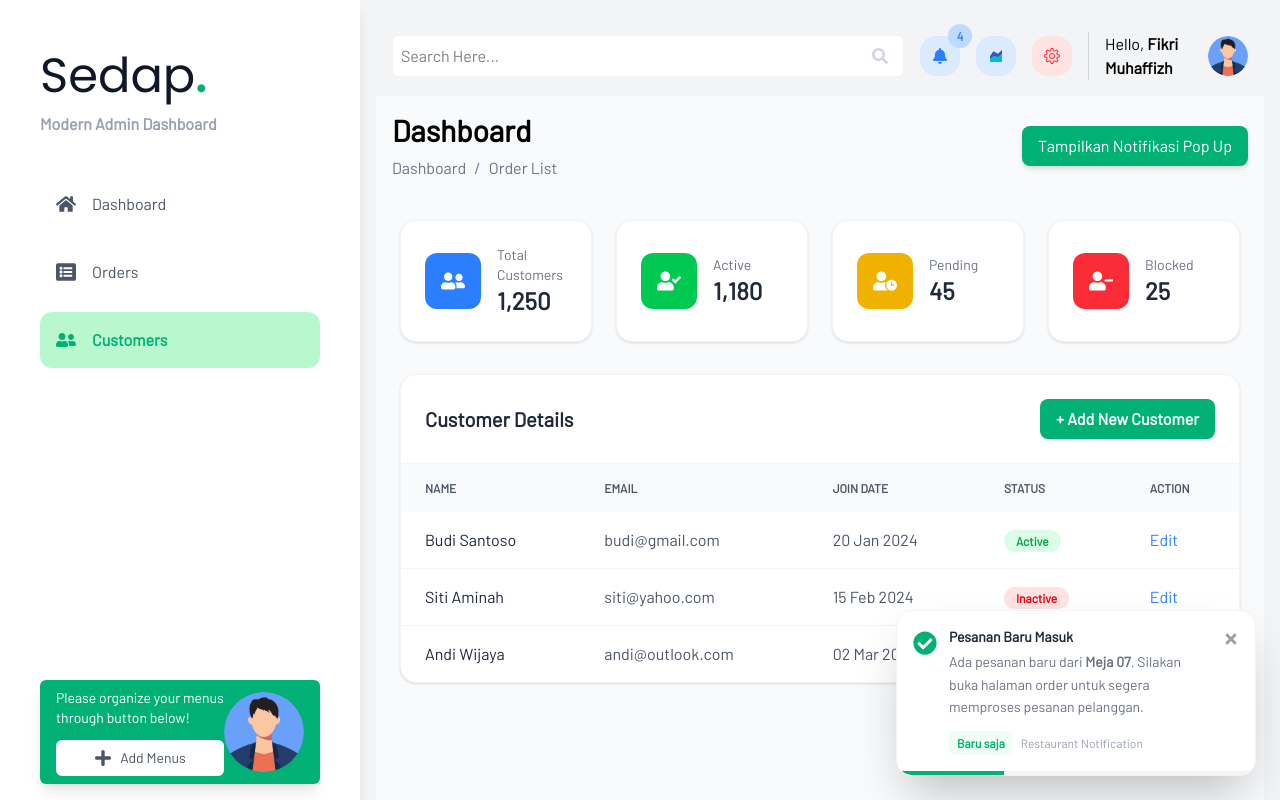
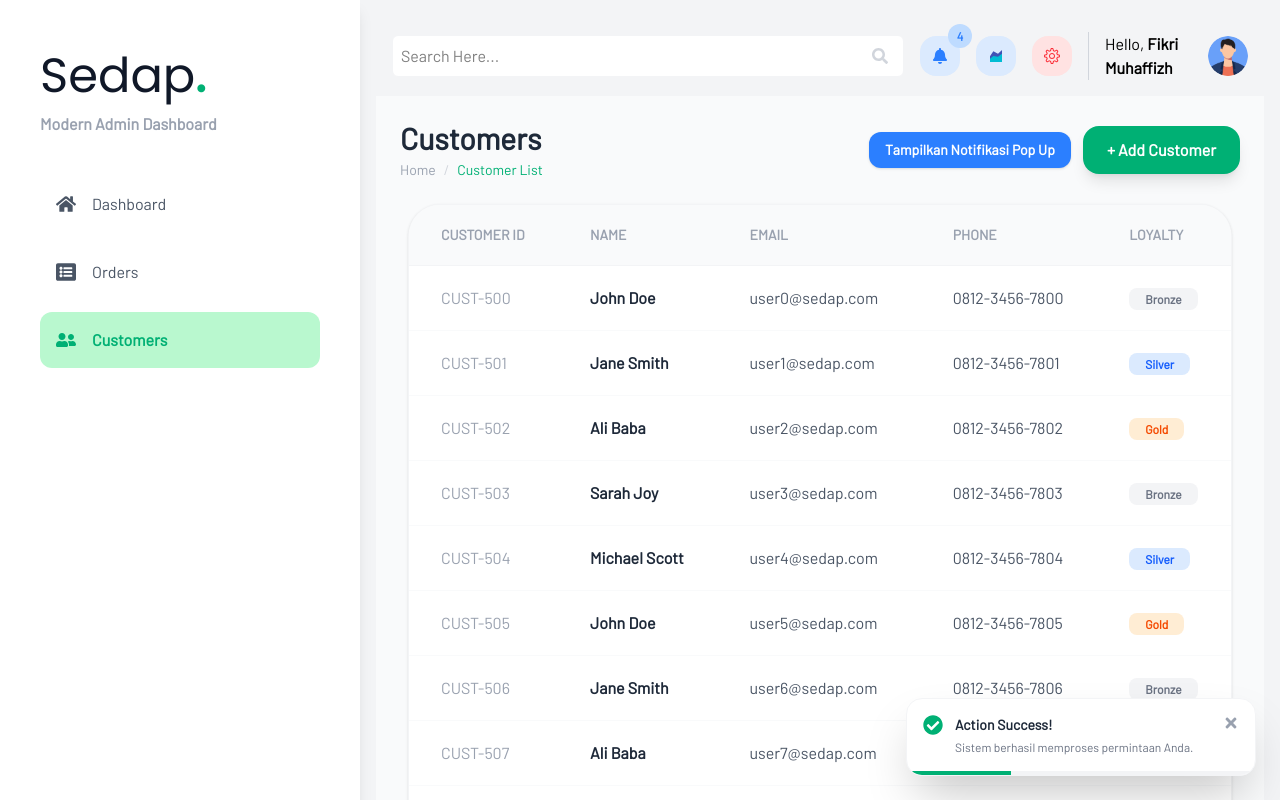
Before and after one commit to neyzapcr/prak_pfl, a React (Vite) app: page /customers in a window 1280 px wide. Both pictures are taken after a click on the button "Tampilkan Notifikasi Pop Up". Shown: the top 800 px of the page. Built offline with nearby package versions, Linux system fonts and the light colour scheme.

Commit message:
pertemuan 6 part 3 yang latihan belum

```diff
--- a/src/components/PageHeader.jsx
+++ b/src/components/PageHeader.jsx
@@ -1,129 +1,69 @@
-import { useEffect, useState } from "react";
+import React, { useEffect, useState } from "react";
 import { FaCheckCircle, FaTimes } from "react-icons/fa";
 
-export default function PageHeader() {
+export default function PageHeader({ title = "Dashboard", breadcrumb = "Home", children }) {
   const [showToast, setShowToast] = useState(false);
+  const breadcrumbs = Array.isArray(breadcrumb) ? breadcrumb : [breadcrumb];
 
   const handleShowToast = () => {
     setShowToast(false);
-
-    setTimeout(() => {
-      setShowToast(true);
-    }, 50);
+    setTimeout(() => setShowToast(true), 50);
   };
 
   useEffect(() => {
     if (showToast) {
-      const timer = setTimeout(() => {
-        setShowToast(false);
-      }, 4000);
-
+      const timer = setTimeout(() => setShowToast(false), 4000);
       return () => clearTimeout(timer);
     }
   }, [showToast]);
 
   return (
     <>
-      <div
-        id="pageheader-container"
-        className="flex items-center justify-between p-4"
-      >
-        <div id="pageheader-left" className="flex flex-col">
-          <span id="page-title" className="text-3xl font-semibold">
-            Dashboard
-          </span>
-
-          <div
-            id="breadcrumb-links"
-            className="flex items-center font-medium space-x-2 mt-2"
-          >
-            <span id="breadcrumb-home" className="text-gray-500">
-              Dashboard
-            </span>
-            <span id="breadcrumb-separator" className="text-gray-500">
-              /
-            </span>
-            <span id="breadcrumb-current" className="text-gray-500">
-              Order List
-            </span>
+      <div className="flex items-center justify-between p-6">
+        <div>
+          <h1 className="text-3xl font-bold text-gray-800">{title}</h1>
+          <div className="flex items-center space-x-2 mt-1 text-sm font-medium">
+            <span className="text-gray-400">Home</span>
+            {breadcrumbs.map((item, index) => (
+              <React.Fragment key={index}>
+                <span className="text-gray-300">/</span>
+                <span className={index === breadcrumbs.length - 1 ? "text-hijau" : "text-gray-400"}>
+                  {item}
+                </span>
+              </React.Fragment>
+            ))}
           </div>
         </div>
 
-        <div id="action-button">
+        <div className="flex items-center gap-3">
           <button
-            id="add-button"
             onClick={handleShowToast}
-            className="bg-hijau text-white px-4 py-2 rounded-lg hover:opacity-90 transition cursor-pointer shadow-md"
+            className="bg-blue-500 text-white px-4 py-2 rounded-xl hover:bg-blue-600 transition shadow-sm text-sm font-semibold"
           >
             Tampilkan Notifikasi Pop Up
           </button>
+          {/* Slot untuk tombol Add Orders / Add Customer */}
+          {children}
         </div>
       </div>
 
-      <div
-        id="toast-wrapper"
-        className={`fixed bottom-6 right-6 z-50 transition-all duration-500 ${
-          showToast
-            ? "translate-y-0 opacity-100"
-            : "translate-y-12 opacity-0 pointer-events-none"
-        }`}
-      >
-        <div
-          id="toast-notification"
-          className="w-[360px] rounded-2xl bg-white shadow-2xl border border-gray-100 overflow-hidden"
-        >
+      {/* Toast Notification */}
+      <div className={`fixed bottom-6 right-6 z-50 transition-all duration-500 ${showToast ? "translate-y-0 opacity-100" : "translate-y-12 opacity-0 pointer-events-none"}`}>
+        <div className="w-[350px] rounded-2xl bg-white shadow-2xl border border-gray-100 overflow-hidden">
           <div className="flex items-start gap-3 p-4">
-            <div className="mt-1 text-hijau text-2xl">
-              <FaCheckCircle />
+            <div className="text-hijau text-xl"><FaCheckCircle /></div>
+            <div className="flex-1">
+              <h3 className="text-sm font-bold text-gray-800">Action Success!</h3>
+              <p className="text-xs text-gray-500 mt-1">Sistem berhasil memproses permintaan Anda.</p>
             </div>
-
-            <div className="flex-1">
-              <h3 className="text-sm font-bold text-gray-800">
-                Pesanan Baru Masuk
-              </h3>
-              <p className="text-sm text-gray-500 mt-1 leading-relaxed">
-                Ada pesanan baru dari <b>Meja 07</b>. Silakan buka halaman order
-                untuk segera memproses pesanan pelanggan.
-              </p>
-
-              <div className="mt-3 flex items-center gap-2">
-                <span className="text-xs font-semibold text-hijau bg-green-50 px-2 py-1 rounded-md">
-                  Baru saja
-                </span>
-                <span className="text-xs text-gray-400">
-                  Restaurant Notification
-                </span>
-              </div>
-            </div>
-
-            <button
-              onClick={() => setShowToast(false)}
-              className="text-gray-400 hover:text-red-500 transition mt-1"
-            >
-              <FaTimes />
-            </button>
+            <button onClick={() => setShowToast(false)} className="text-gray-400 hover:text-red-500"><FaTimes /></button>
           </div>
-
           <div className="h-1 w-full bg-gray-100">
-            <div
-              className={`h-1 bg-hijau ${
-                showToast ? "animate-[toastbar_4s_linear]" : ""
-              }`}
-            ></div>
+            <div className={`h-1 bg-hijau ${showToast ? "animate-[toastbar_4s_linear]" : ""}`}></div>
           </div>
         </div>
       </div>
-
-      <style>{`
-        @keyframes toastbar {
-          from {
-            width: 100%;
-          }
-          to {
-            width: 0%;
-          }
-        }
-      `}</style>
+      <style>{`@keyframes toastbar { from { width: 100%; } to { width: 0%; } }`}</style>
     </>
   );
 }
--- a/src/pages/Customers.jsx
+++ b/src/pages/Customers.jsx
@@ -1,78 +1,52 @@
 import React from "react";
-import { FaUserFriends, FaUserCheck, FaUserClock, FaUserMinus } from "react-icons/fa";
 import PageHeader from "../components/PageHeader";
 
-export default function Customer() {
-  // Data dummy untuk contoh tabel
-  const customers = [
-    { id: 1, name: "Budi Santoso", email: "budi@gmail.com", status: "Active", joinDate: "20 Jan 2024" },
-    { id: 2, name: "Siti Aminah", email: "siti@yahoo.com", status: "Inactive", joinDate: "15 Feb 2024" },
-    { id: 3, name: "Andi Wijaya", email: "andi@outlook.com", status: "Active", joinDate: "02 Mar 2024" },
-  ];
-
-  // Data untuk kotak statistik (Card)
-  const stats = [
-    { label: "Total Customers", value: "1,250", icon: <FaUserFriends />, color: "bg-blue-500" },
-    { label: "Active", value: "1,180", icon: <FaUserCheck />, color: "bg-green-500" },
-    { label: "Pending", value: "45", icon: <FaUserClock />, color: "bg-yellow-500" },
-    { label: "Blocked", value: "25", icon: <FaUserMinus />, color: "bg-red-500" },
-  ];
+export default function Customers() {
+  const customers = Array.from({ length: 30 }, (_, i) => ({
+    id: `CUST-${500 + i}`,
+    name: ["John Doe", "Jane Smith", "Ali Baba", "Sarah Joy", "Michael Scott"][i % 5],
+    email: `user${i}@sedap.com`,
+    phone: `0812-3456-78${i.toString().padStart(2, '0')}`,
+    loyalty: ["Bronze", "Silver", "Gold"][i % 3],
+  }));
 
   return (
-    <div id="customer-container" className="bg-gray-50 min-h-screen pb-10">
-      <PageHeader title="Customer List" />
+    <div className="bg-gray-50 min-h-screen">
+      <PageHeader title="Customers" breadcrumb="Customer List">
+        <button
+          onClick={() => alert("Form Add Customer Muncul!")}
+          className="bg-hijau text-white px-6 py-3 rounded-2xl font-bold shadow-lg hover:bg-green-600 transition"
+        >
+          + Add Customer
+        </button>
+      </PageHeader>
 
-      {/* Stats Section */}
-      <div className="grid grid-cols-1 md:grid-cols-4 gap-6 px-6 mt-6">
-        {stats.map((stat, index) => (
-          <div key={index} className="bg-white p-6 rounded-2xl shadow-sm flex items-center space-x-4 border border-gray-100">
-            <div className={`${stat.color} p-4 rounded-xl text-white text-2xl`}>
-              {stat.icon}
-            </div>
-            <div>
-              <p className="text-gray-500 text-sm font-medium">{stat.label}</p>
-              <h3 className="text-2xl font-bold text-gray-800">{stat.value}</h3>
-            </div>
-          </div>
-        ))}
-      </div>
-
-      {/* Table Section */}
-      <div className="px-6 mt-8">
-        <div className="bg-white rounded-2xl shadow-sm border border-gray-100 overflow-hidden">
-          <div className="p-6 border-b border-gray-100 flex justify-between items-center">
-            <h2 className="text-xl font-bold text-gray-800">Customer Details</h2>
-            <button className="bg-hijau text-white px-4 py-2 rounded-lg hover:opacity-90 transition font-semibold">
-              + Add New Customer
-            </button>
-          </div>
-
-          <div className="overflow-x-auto">
+      <div className="px-8 pb-10">
+        <div className="bg-white rounded-[32px] shadow-sm border border-gray-100 overflow-hidden">
           <table className="w-full text-left">
-              <thead className="bg-gray-50 text-gray-600 uppercase text-xs font-semibold">
+            <thead className="bg-gray-50 border-b border-gray-100 text-gray-400 text-sm uppercase">
               <tr>
-                  <th className="px-6 py-4">Name</th>
-                  <th className="px-6 py-4">Email</th>
-                  <th className="px-6 py-4">Join Date</th>
-                  <th className="px-6 py-4">Status</th>
-                  <th className="px-6 py-4">Action</th>
+                <th className="px-8 py-5">Customer ID</th>
+                <th className="px-8 py-5">Name</th>
+                <th className="px-8 py-5">Email</th>
+                <th className="px-8 py-5">Phone</th>
+                <th className="px-8 py-5">Loyalty</th>
               </tr>
             </thead>
-              <tbody className="divide-y divide-gray-100">
+            <tbody className="divide-y divide-gray-50">
               {customers.map((c) => (
                 <tr key={c.id} className="hover:bg-gray-50 transition">
-                    <td className="px-6 py-4 font-medium text-gray-800">{c.name}</td>
-                    <td className="px-6 py-4 text-gray-600">{c.email}</td>
-                    <td className="px-6 py-4 text-gray-600">{c.joinDate}</td>
-                    <td className="px-6 py-4">
-                      <span className={`px-3 py-1 rounded-full text-xs font-bold ${
-                        c.status === "Active" ? "bg-green-100 text-green-600" : "bg-red-100 text-red-600"
+                  <td className="px-8 py-5 text-gray-400">{c.id}</td>
+                  <td className="px-8 py-5 font-bold text-gray-800">{c.name}</td>
+                  <td className="px-8 py-5 text-gray-600">{c.email}</td>
+                  <td className="px-8 py-5 text-gray-600">{c.phone}</td>
+                  <td className="px-8 py-5">
+                    <span className={`px-4 py-1 rounded-lg text-xs font-bold ${
+                      c.loyalty === "Gold" ? "bg-orange-100 text-orange-600" :
+                      c.loyalty === "Silver" ? "bg-blue-100 text-blue-600" : "bg-gray-100 text-gray-500"
                     }`}>
-                        {c.status}
+                      {c.loyalty}
                     </span>
-                    </td>
-                    <td className="px-6 py-4 text-blue-500 hover:underline cursor-pointer font-medium">
-                      Edit
                   </td>
                 </tr>
               ))}
@@ -81,6 +55,5 @@ export default function Customer() {
         </div>
       </div>
     </div>
-    </div>
   );
 }
--- a/src/pages/Orders.jsx
+++ b/src/pages/Orders.jsx
@@ -1,93 +1,51 @@
 import React from "react";
 import PageHeader from "../components/PageHeader";
-import { FaEye, FaDownload } from "react-icons/fa";
 
 export default function Orders() {
-  // Data dummy pesanan
-  const orders = [
-    {
-      id: "#ORD-7712",
-      customer: "Joy",
-      date: "23 Apr 2026",
-      amount: "Rp 150.000",
-      status: "Completed",
-    },
-    {
-      id: "#ORD-7713",
-      customer: "JOy",
-      date: "23 Apr 2026",
-      amount: "Rp 85.000",
-      status: "Pending",
-    },
-    {
-      id: "#ORD-7714",
-      customer: "JOY",
-      date: "22 Apr 2026",
-      amount: "Rp 210.000",
-      status: "On Delivery",
-    },
-    {
-      id: "#ORD-7715",
-      customer: "JOYY",
-      date: "21 Apr 2026",
-      amount: "Rp 45.000",
-      status: "Cancelled",
-    },
-  ];
-
-  // Helper untuk warna status
-  const getStatusStyle = (status) => {
-    switch (status) {
-      case "Completed": return "bg-green-100 text-green-600";
-      case "Pending": return "bg-yellow-100 text-yellow-600";
-      case "On Delivery": return "bg-blue-100 text-blue-600";
-      case "Cancelled": return "bg-red-100 text-red-600";
-      default: return "bg-gray-100 text-gray-600";
-    }
-  };
+  const dataOrders = Array.from({ length: 30 }, (_, i) => ({
+    id: `#ORD-${1000 + i}`,
+    customerName: ["Ahmad Dhani", "Budi Doremi", "Citra Scholastika", "Dedi Corbuzier", "Eka Gustiwana"][i % 5],
+    status: ["Pending", "Completed", "Cancelled"][i % 3],
+    totalPrice: `Rp ${(Math.floor(Math.random() * 50) + 10) * 1000}`,
+    date: `${(i % 28) + 1} April 2026`
+  }));
 
   return (
-    <div id="orders-container" className="bg-gray-50 min-h-screen">
-      <PageHeader />
+    <div className="min-h-screen bg-gray-50">
+      <PageHeader title="Orders List" breadcrumb={[ "Orders"]}>
+        <button
+          onClick={() => alert(JSON.stringify(dataOrders[0], null, 2))}
+          className="bg-hijau text-white px-5 py-2 rounded-xl font-bold shadow-md hover:opacity-90"
+        >
+          + Add Orders
+        </button>
+      </PageHeader>
 
-      <div className="p-10">
-        <div className="flex justify-between items-center mb-8">
-          <h1 className="text-4xl font-bold text-gray-900">Orders</h1>
-          <button className="bg-hijau text-white px-6 py-2 rounded-xl font-semibold shadow-md hover:opacity-90 transition">
-            Export Report
-          </button>
-        </div>
-
+      <div className="p-6">
         <div className="bg-white rounded-3xl shadow-sm border border-gray-100 overflow-hidden">
           <table className="w-full text-left">
-            <thead className="bg-gray-50 border-b border-gray-100">
+            <thead className="bg-gray-50 text-gray-400 text-xs uppercase font-bold">
               <tr>
-                <th className="px-8 py-5 text-sm font-bold text-gray-600">Order ID</th>
-                <th className="px-8 py-5 text-sm font-bold text-gray-600">Customer</th>
-                <th className="px-8 py-5 text-sm font-bold text-gray-600">Date</th>
-                <th className="px-8 py-5 text-sm font-bold text-gray-600">Amount</th>
-                <th className="px-8 py-5 text-sm font-bold text-gray-600">Status</th>
-                <th className="px-8 py-5 text-sm font-bold text-gray-600 text-center">Action</th>
+                <th className="px-6 py-4">Order ID</th>
+                <th className="px-6 py-4">Customer Name</th>
+                <th className="px-6 py-4">Status</th>
+                <th className="px-6 py-4">Total Price</th>
+                <th className="px-6 py-4">Date</th>
               </tr>
             </thead>
-            <tbody className="divide-y divide-gray-50">
-              {orders.map((order) => (
-                <tr key={order.id} className="hover:bg-gray-50/50 transition">
-                  <td className="px-8 py-5 font-bold text-hijau">{order.id}</td>
-                  <td className="px-8 py-5 font-medium text-gray-800">{order.customer}</td>
-                  <td className="px-8 py-5 text-gray-500">{order.date}</td>
-                  <td className="px-8 py-5 font-bold text-gray-800">{order.amount}</td>
-                  <td className="px-8 py-5">
-                    <span className={`px-4 py-1.5 rounded-full text-xs font-extrabold ${getStatusStyle(order.status)}`}>
-                      {order.status}
-                    </span>
+            <tbody className="divide-y divide-gray-50 text-sm">
+              {dataOrders.map((item) => (
+                <tr key={item.id} className="hover:bg-gray-50 transition">
+                  <td className="px-6 py-4 font-bold text-hijau">{item.id}</td>
+                  <td className="px-6 py-4 font-semibold text-gray-700">{item.customerName}</td>
+                  <td className="px-6 py-4">
+                    <span className={`px-3 py-1 rounded-full text-[10px] font-black uppercase ${
+                      item.status === 'Completed' ? 'bg-green-100 text-green-600' :
+                      item.status === 'Pending' ? 'bg-yellow-100 text-yellow-600' : 'bg-red-100 text-red-600'
+                    }`}>{item.status}</span>
                   </td>
-                  <td className="px-8 py-5">
-                    <div className="flex justify-center space-x-3 text-gray-400">
-                      <button className="hover:text-hijau transition"><FaEye /></button>
-                      <button className="hover:text-blue-500 transition"><FaDownload /></button>
-                    </div>
-                  </td>
+                  <td className="px-6 py-4 font-bold">{item.totalPrice}</td>
+                  <td className="px-6 py-4 text-gray-400">{item.date}</td>
                 </tr>
               ))}
             </tbody>
```
Lines whose indentation alone changed are shown as unchanged.
